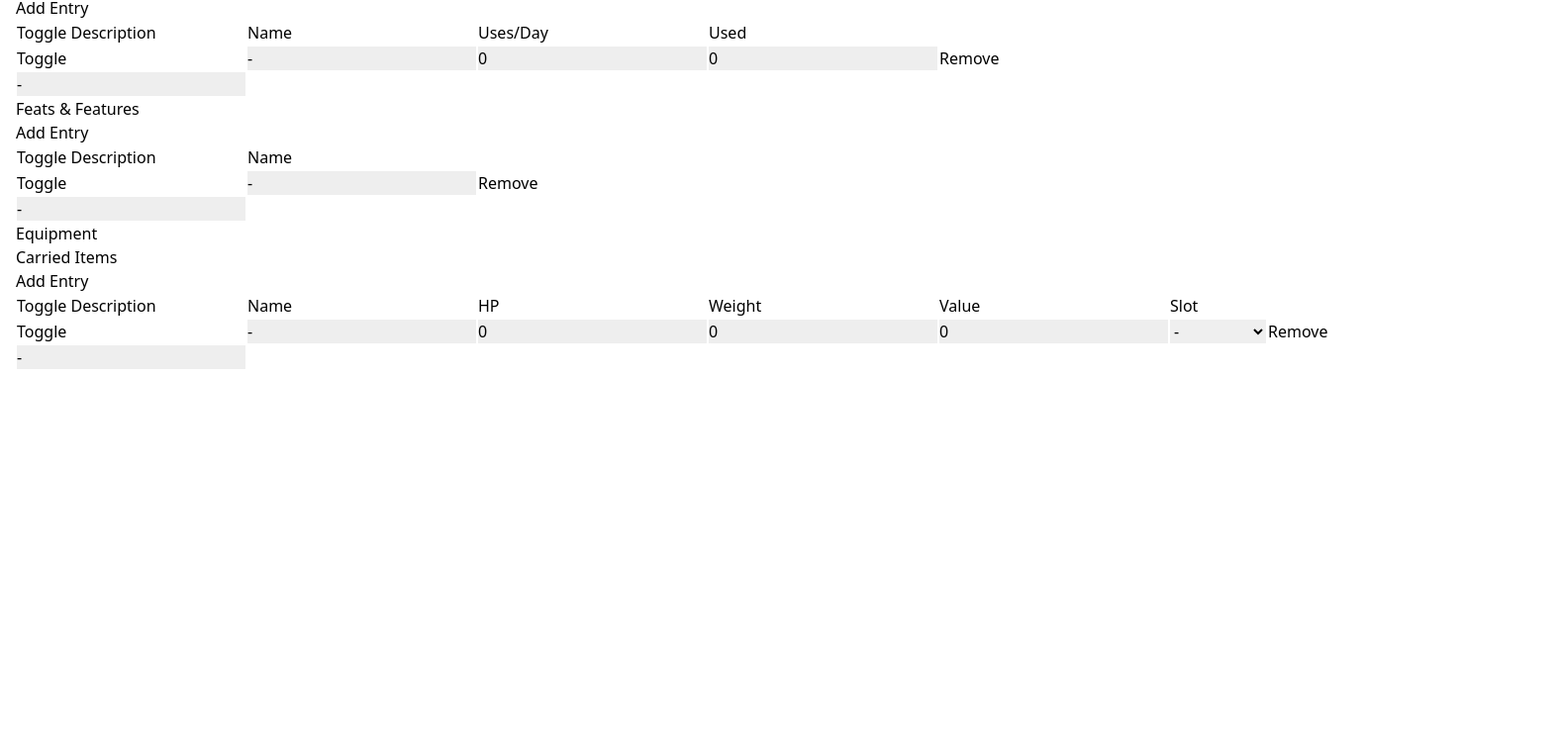
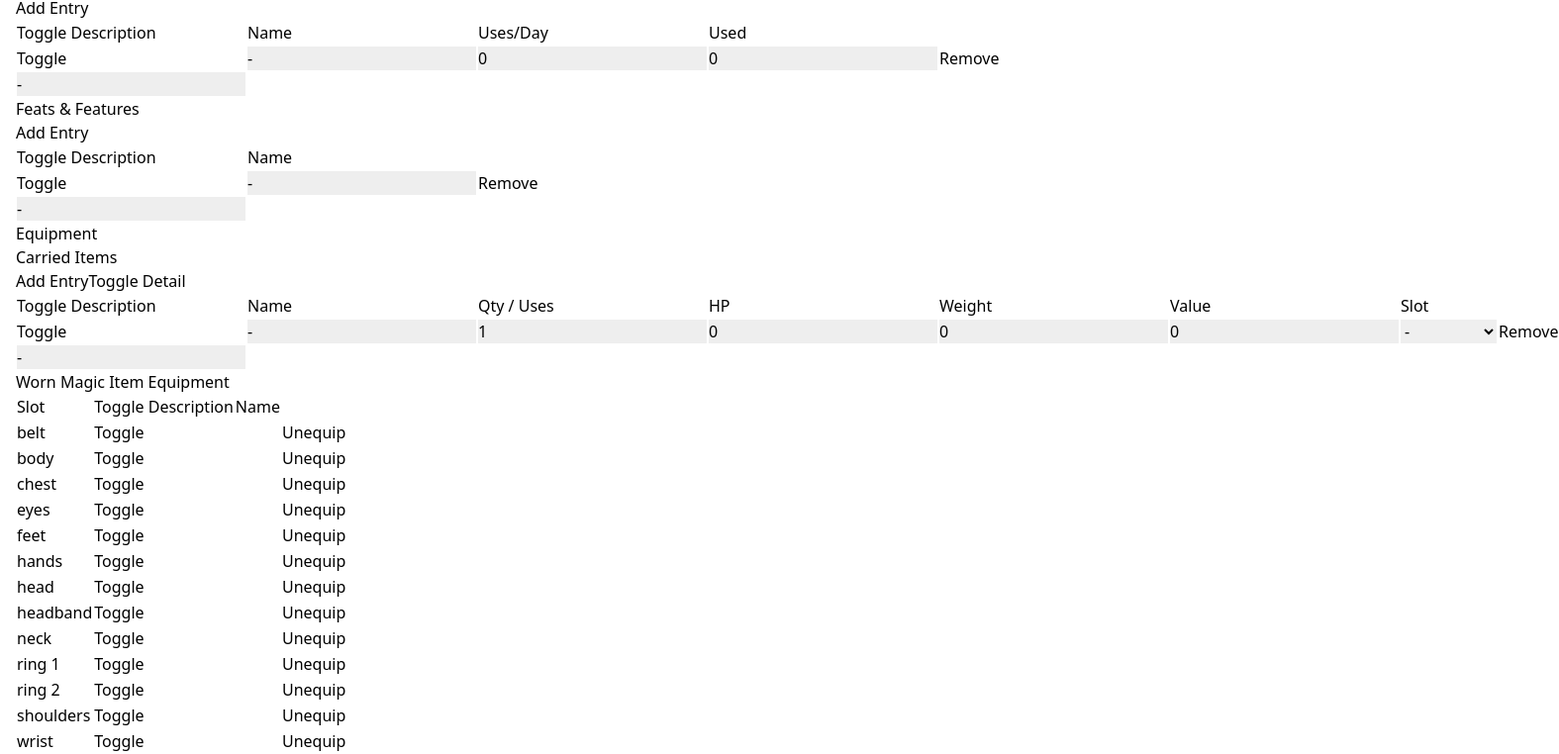
Before and after one commit to DominusAnima/Sheetfinder, a React (Vite) app: page / in a window 1280 px wide. Shown: the part 1792-2554 px from the top of the page at 99% size, 1575 px wide, since content can reach past the window. Before the commit the page ends 2166 px from the top, so only its background shows below. Built offline with nearby package versions, Linux system fonts and the light colour scheme.

Commit message:
Did more work on equip block. Namely worn items.

```diff
--- a/src/Blocks/Equipment.tsx
+++ b/src/Blocks/Equipment.tsx
@@ -1,18 +1,41 @@
 import { Blocks, EquipSlot, Item } from "../charSheet";
 import { useFormDispatch } from "../lib/useFormDispatch";
+
+const SLOTS: { [K in EquipSlot]: string } = {
+  belt: "belt",
+  body: "body",
+  chest: "chest",
+  eyes: "eyes",
+  feet: "feet",
+  hands: "hands",
+  head: "head",
+  headband: "headband",
+  neck: "neck",
+  ring_1: "ring 1",
+  ring_2: "ring 2",
+  shoulders: "shoulders",
+  wrist: "wrist",
+  none: "-",
+};
 
 export function Equipment({ state }: { state: Blocks }) {
   const dispatch = useFormDispatch();
 
-  function handleClick(index: number) {
-    dispatch({ type: "toggleEquipItemDetail", payload: { index } });
+  function handleClick(entry: Item | undefined) {
+    if (entry != undefined) {
+      dispatch({ type: "toggleEquipItemDescr", payload: { entry } });
+    }
   }
 
-  function handleChange(field: "name" | "hp" | "weight" | "value" | "description", index: number, value: string) {
+  function handleChange(
+    field: "name" | "hp" | "weight" | "value" | "qtyOrUses" | "description",
+    index: number,
+    value: string
+  ) {
     dispatch({ type: "changeInventoryEntryField", payload: { field, index, value } });
   }
 
-  function handleSelectChange(index: number, value: keyof EquipSlot) {
+  function handleSelectChange(index: number, value: EquipSlot) {
     dispatch({ type: "changeInventoryEntrySlot", payload: { index, value } });
   }
 
@@ -24,6 +47,18 @@ export function Equipment({ state }: { state: Blocks }) {
     dispatch({ type: "addInventoryEntry" });
   }
 
+  function toggleDetail() {
+    dispatch({ type: "toggleEquipDetail" });
+  }
+
+  function equipItem(item: Item) {
+    dispatch({ type: "equipItem", payload: { item } });
+  }
+
+  function unequipItem(slot: EquipSlot) {
+    dispatch({ type: "unequipItem", payload: { slot } });
+  }
+
   function handleSubmit(event: { preventDefault: any }) {
     event.preventDefault;
   }
@@ -33,15 +68,21 @@ export function Equipment({ state }: { state: Blocks }) {
       <h2>Equipment</h2>
       <h3>Carried Items</h3>
       <button onClick={addEntry}>Add Entry</button>
+      <button onClick={toggleDetail}>Toggle Detail</button>
       <table>
         <thead>
           <tr>
             <td>Toggle Description</td>
             <td>Name</td>
+            <td>Qty / Uses</td>
+            {state.equipment.toggleDetail && (
+              <>
                 <td>HP</td>
                 <td>Weight</td>
                 <td>Value</td>
                 <td>Slot</td>
+              </>
+            )}
           </tr>
         </thead>
         <tbody>
@@ -49,31 +90,47 @@ export function Equipment({ state }: { state: Blocks }) {
             <>
               <tr>
                 <td>
-                  <button onClick={() => handleClick(i)}>Toggle</button>
+                  <button onClick={() => handleClick(entry)}>Toggle</button>
                 </td>
                 <td>
                   <input value={entry.name} onChange={(e) => handleChange("name", i, e.target.value)} />
                 </td>
                 <td>
-                  <input value={entry.hp} onChange={(e) => handleChange("hp", i, e.target.value)} />
+                  <input value={entry.qtyOrUses} onChange={(e) => handleChange("qtyOrUses", i, e.target.value)} />
+                </td>
+                {state.equipment.toggleDetail && (
+                  <>
+                    <td>
+                      <input type="number" value={entry.hp} onChange={(e) => handleChange("hp", i, e.target.value)} />
                     </td>
                     <td>
-                  <input value={entry.weight} onChange={(e) => handleChange("weight", i, e.target.value)} />
+                      <input
+                        type="number"
+                        value={entry.weight}
+                        onChange={(e) => handleChange("weight", i, e.target.value)}
+                      />
                     </td>
                     <td>
                       <input value={entry.value} onChange={(e) => handleChange("value", i, e.target.value)} />
                     </td>
                     <td>
-                  <select value={entry.slot} onChange={(e) => handleSelectChange(i, e.target.value as keyof EquipSlot)}>
+                      <select value={entry.slot} onChange={(e) => handleSelectChange(i, e.target.value as EquipSlot)}>
                         {Object.values(EquipSlot).map((slot) => {
                           return (
                             <option key={slot} value={slot}>
-                          {slot}
+                              {SLOTS[slot]}
                             </option>
                           );
                         })}
                       </select>
                     </td>
+                  </>
+                )}
+                {entry.slot !== EquipSlot.NONE && (
+                  <td>
+                    <button onClick={() => equipItem(entry)}>Equip</button>
+                  </td>
+                )}
                 <td>
                   <button onClick={() => removeEntry(entry)}>Remove</button>
                 </td>
@@ -89,6 +146,37 @@ export function Equipment({ state }: { state: Blocks }) {
           ))}
         </tbody>
       </table>
+      <h3>Worn Magic Item Equipment</h3>
+      <table>
+        <thead>
+          <tr>
+            <td>Slot</td>
+            <td>Toggle Description</td>
+            <td>Name</td>
+          </tr>
+        </thead>
+        <tbody>
+          {(Object.keys(state.equipment.worn) as Array<EquipSlot>).map((slot) => (
+            <>
+              <tr>
+                <td>{SLOTS[slot]}</td>
+                <td>
+                  <button onClick={() => handleClick(state.equipment.worn[slot])}>Toggle</button>
+                </td>
+                <td>{state.equipment.worn[slot]?.name}</td>
+                <td>
+                  <button onClick={() => unequipItem(slot)}>Unequip</button>
+                </td>
+              </tr>
+              {state.equipment.worn[slot]?.toggleDescr && (
+                <tr>
+                  <td>{state.equipment.worn[slot]?.description}</td>
+                </tr>
+              )}
+            </>
+          ))}
+        </tbody>
+      </table>
     </div>
   );
 }
--- a/src/DefaultState.tsx
+++ b/src/DefaultState.tsx
@@ -22,6 +22,7 @@ import {
 } from "./charSheet";
 
 const DEFAULT_EQUIP_BLOCK: EquipBlock = {
+  toggleDetail: true,
   inventory: [
     {
       name: "-",
@@ -31,9 +32,24 @@ const DEFAULT_EQUIP_BLOCK: EquipBlock = {
       value: "0",
       weight: "0",
       slot: EquipSlot.NONE,
+      qtyOrUses: "1",
     },
   ],
-  worn: {},
+  worn: {
+    belt: undefined,
+    body: undefined,
+    chest: undefined,
+    eyes: undefined,
+    feet: undefined,
+    hands: undefined,
+    head: undefined,
+    headband: undefined,
+    neck: undefined,
+    ring_1: undefined,
+    ring_2: undefined,
+    shoulders: undefined,
+    wrist: undefined,
+  },
   bags: [
     {
       name: "-",
@@ -44,6 +60,7 @@ const DEFAULT_EQUIP_BLOCK: EquipBlock = {
       weight: "0",
       capacity: "0",
       slot: EquipSlot.NONE,
+      qtyOrUses: "1",
     },
   ],
   coinPurse: [{ amount: "0", type: MoneyType.GOLD, weight: "0" }],
@@ -135,6 +152,7 @@ const DEFAULT_COMBAT_BLOCK: CombatBlock = {
       armorType: ArmorType.NONE,
       enh: "0",
       spellFail: "0",
+      qtyOrUses: "1",
     },
     shield: {
       name: "-",
@@ -149,6 +167,7 @@ const DEFAULT_COMBAT_BLOCK: CombatBlock = {
       maxDex: "0",
       checkPenalty: "0",
       spellFail: "0",
+      qtyOrUses: "1",
     },
     weapons: [
       {
@@ -165,6 +184,7 @@ const DEFAULT_COMBAT_BLOCK: CombatBlock = {
         type: WeaponType.SIMPLE,
         category: WeaponCategory.LIGHT,
         slot: EquipSlot.NONE,
+        qtyOrUses: "1",
       },
     ],
   },
--- a/src/charSheet.tsx
+++ b/src/charSheet.tsx
@@ -281,11 +281,11 @@ export enum EquipSlot {
   HEAD = "head",
   HEADBAND = "headband",
   NECK = "neck",
-  RING_1 = "ring 1",
-  RING_2 = "ring 2",
+  RING_1 = "ring_1",
+  RING_2 = "ring_2",
   SHOULDERS = "shoulders",
   WRIST = "wrist",
-  NONE = "-",
+  NONE = "none",
 }
 
 export interface EquipBlock {
@@ -294,6 +294,7 @@ export interface EquipBlock {
   bags: Array<Bag>;
   coinPurse: Array<Money>;
   weight: CarriedLoad;
+  toggleDetail: boolean;
 }
 
 export interface Item {
@@ -304,6 +305,7 @@ export interface Item {
   weight: string;
   value: string;
   slot: EquipSlot;
+  qtyOrUses: string;
 }
 
 export interface Armor extends Item {
--- a/src/reducer.tsx
+++ b/src/reducer.tsx
@@ -3,11 +3,14 @@ import { Abilities, BioBlock, Blocks, EquipSlot, Feat, Item, Skill, SpecialEntry
 import { ABILITY_TYPES } from "./constants";
 
 export type ReducerAction =
+  | unequipItemAction
+  | equipItemAction
+  | ToggleEquipDetailAction
   | AddInventoryEntryAction
   | RemoveInventoryEntryAction
   | ChangeInventoryEntrySlotAction
   | ChangeInventoryEntryFieldAction
-  | ToggleEquipItemDetailAction
+  | ToggleEquipItemDescrAction
   | ChangeFeatEntryFieldAction
   | ToggleFeatDetailAction
   | RemoveFeatEntryAction
@@ -216,17 +219,17 @@ type ChangeFeatEntryFieldAction = {
   };
 };
 
-type ToggleEquipItemDetailAction = {
-  type: "toggleEquipItemDetail";
+type ToggleEquipItemDescrAction = {
+  type: "toggleEquipItemDescr";
   payload: {
-    index: number;
+    entry: Item;
   };
 };
 
 type ChangeInventoryEntryFieldAction = {
   type: "changeInventoryEntryField";
   payload: {
-    field: "name" | "hp" | "weight" | "value" | "description";
+    field: "name" | "hp" | "weight" | "value" | "qtyOrUses" | "description";
     index: number;
     value: string;
   };
@@ -236,7 +239,7 @@ type ChangeInventoryEntrySlotAction = {
   type: "changeInventoryEntrySlot";
   payload: {
     index: number;
-    value: keyof EquipSlot;
+    value: EquipSlot;
   };
 };
 
@@ -249,6 +252,24 @@ type RemoveInventoryEntryAction = {
 
 type AddInventoryEntryAction = {
   type: "addInventoryEntry";
+};
+
+type ToggleEquipDetailAction = {
+  type: "toggleEquipDetail";
+};
+
+type equipItemAction = {
+  type: "equipItem";
+  payload: {
+    item: Item;
+  };
+};
+
+type unequipItemAction = {
+  type: "unequipItem";
+  payload: {
+    slot: EquipSlot;
+  };
 };
 
 export function reducer(state: Blocks, action: ReducerAction): Blocks {
@@ -404,9 +425,9 @@ export function reducer(state: Blocks, action: ReducerAction): Blocks {
       newState.equipment.coinPurse.forEach(
         (currency) => (newWeight.currLoad += Number(currency.weight) * Number(currency.amount))
       );
-      Array.from(Object.values(newState.equipment.worn)).forEach(
-        (element) => (newWeight.currLoad += Number(element.weight))
-      );
+      // Array.from(Object.values(newState.equipment.worn)).forEach(
+      //   (element) => (newWeight.currLoad += Number(element.weight))
+      // );
       newState.equipment.inventory.forEach((element) => (newWeight.currLoad += Number(element.weight)));
 
       return newState;
@@ -836,6 +857,7 @@ export function reducer(state: Blocks, action: ReducerAction): Blocks {
         toggleDescr: true,
         value: "0",
         weight: "0",
+        qtyOrUses: "1",
       };
 
       const newState: Blocks = {
@@ -880,7 +902,7 @@ export function reducer(state: Blocks, action: ReducerAction): Blocks {
               if (i === action.payload.index) {
                 return {
                   ...e,
-                  ability: action.payload.value,
+                  slot: action.payload.value,
                 };
               } else {
                 return e;
@@ -903,17 +925,17 @@ export function reducer(state: Blocks, action: ReducerAction): Blocks {
 
       return newState;
     }
-    case "toggleEquipItemDetail": {
+    case "toggleEquipItemDescr": {
       const newState: Blocks = {
         ...state,
         equipment: {
           ...state.equipment,
           inventory: [
-            ...state.equipment.inventory.map((e, i) => {
-              if (i === action.payload.index) {
+            ...state.equipment.inventory.map((e) => {
+              if (e === action.payload.entry) {
                 return {
                   ...e,
-                  toggleDescr: !state.equipment.inventory[i].toggleDescr,
+                  toggleDescr: !action.payload.entry.toggleDescr,
                 };
               } else {
                 return e;
@@ -925,6 +947,45 @@ export function reducer(state: Blocks, action: ReducerAction): Blocks {
 
       return newState;
     }
+    case "toggleEquipDetail": {
+      const newState: Blocks = {
+        ...state,
+        equipment: {
+          ...state.equipment,
+          toggleDetail: !state.equipment.toggleDetail,
+        },
+      };
+
+      return newState;
+    }
+    case "equipItem": {
+      const newState: Blocks = {
+        ...state,
+        equipment: {
+          ...state.equipment,
+          worn: {
+            ...state.equipment.worn,
+            [action.payload.item.slot]: action.payload.item,
+          },
+        },
+      };
+
+      return newState;
+    }
+    case "unequipItem": {
+      const newState: Blocks = {
+        ...state,
+        equipment: {
+          ...state.equipment,
+          worn: {
+            ...state.equipment.worn,
+            [action.payload.slot]: undefined,
+          },
+        },
+      };
+
+      return newState;
+    }
     default: {
       throw Error("Unknown action: " + action);
     }
```
Lines whose indentation alone changed are shown as unchanged.
